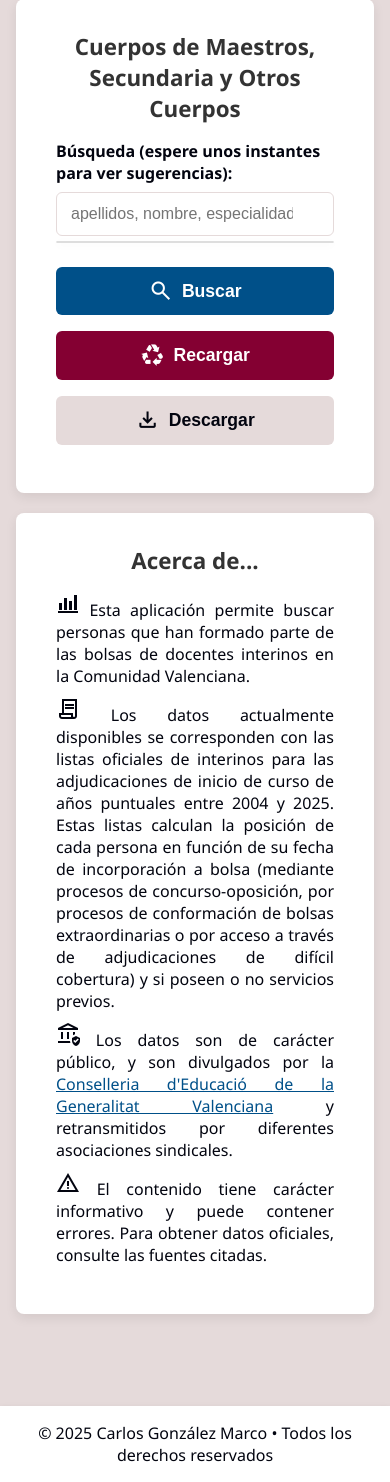
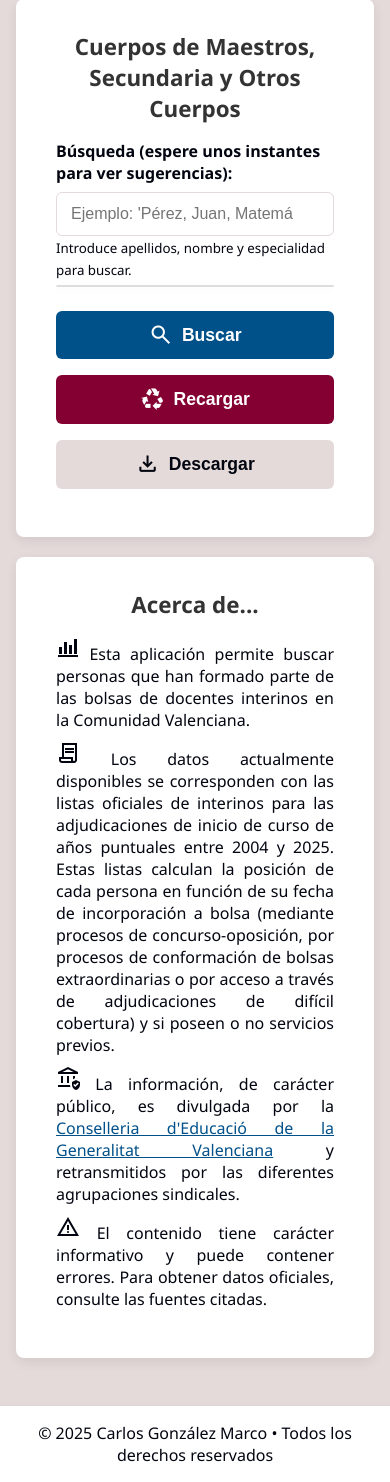
Before and after one commit to cargonm6/flask_interins, a Flask app: page / in a window 390 px wide. Shown: the part 182-1664 px from the top of the page. Run offline with Flask 3, Linux system fonts and the light colour scheme.

Commit message:
Developed search method, added phone options, some improvements

```diff
--- a/app.py
+++ b/app.py
@@ -67,35 +67,68 @@ def remove_accents(text):
 
 def buscar_coincidencias(especialidad=None, apellidos=None, nombre=None):
     cur = get_db().cursor()
-    # Construir consulta base
-    query = '''
+    params = []
+
+    # Verificar si los campos son exactamente iguales
+    query_exact = '''
         SELECT persona.nombre, persona.apellidos, grupo.especialidad
         FROM persona
         JOIN posicion ON persona.id = posicion.persona_id
         JOIN grupo ON grupo.id = posicion.grupo_id
         WHERE 1 = 1
     '''
-    params = []
 
     if nombre:
-        query += ' AND UPPER(persona.nombre) LIKE ?'
-        params.append(f'%{remove_accents(nombre).upper()}%')
+        query_exact += ' AND UPPER(persona.nombre) = ?'  # Exact match
+        params.append(remove_accents(nombre).upper())
     if apellidos:
-        query += ' AND UPPER(persona.apellidos) LIKE ?'
-        params.append(f'%{remove_accents(apellidos).upper()}%')
+        query_exact += ' AND UPPER(persona.apellidos) = ?'  # Exact match
+        params.append(remove_accents(apellidos).upper())
     if especialidad:
-        query += ' AND UPPER(grupo.especialidad) LIKE ?'
-        params.append(f'%{remove_accents(especialidad).upper()}%')
+        query_exact += ' AND UPPER(grupo.especialidad) = ?'  # Exact match
+        params.append(remove_accents(especialidad).upper())
 
-    query += ' GROUP BY persona.nombre, persona.apellidos, grupo.especialidad'
+    query_exact += ' GROUP BY persona.nombre, persona.apellidos, grupo.especialidad'
 
-    results = cur.execute(query, params).fetchall()
+    # Primero intentamos la búsqueda exacta
+    results_exact = cur.execute(query_exact, params).fetchall()
+
+    if results_exact:
+        # Si se encuentra un resultado exacto, devolverlo
+        return [
+            {'NOMBRE': n, 'APELLIDOS': a, 'ESPECIALIDAD': e}
+            for n, a, e in results_exact
+        ]
+
+    # Si no se encuentra, realizamos la búsqueda por aproximación con LIKE
+    query_approx = '''
+        SELECT persona.nombre, persona.apellidos, grupo.especialidad
+        FROM persona
+        JOIN posicion ON persona.id = posicion.persona_id
+        JOIN grupo ON grupo.id = posicion.grupo_id
+        WHERE 1 = 1
+    '''
+    params_approx = []
+
+    if nombre:
+        query_approx += ' AND UPPER(persona.nombre) LIKE ?'  # Búsqueda aproximada
+        params_approx.append(f'%{remove_accents(nombre).upper()}%')
+    if apellidos:
+        query_approx += ' AND UPPER(persona.apellidos) LIKE ?'  # Búsqueda aproximada
+        params_approx.append(f'%{remove_accents(apellidos).upper()}%')
+    if especialidad:
+        query_approx += ' AND UPPER(grupo.especialidad) LIKE ?'  # Búsqueda aproximada
+        params_approx.append(f'%{remove_accents(especialidad).upper()}%')
+
+    query_approx += ' GROUP BY persona.nombre, persona.apellidos, grupo.especialidad'
+
+    results_approx = cur.execute(query_approx, params_approx).fetchall()
 
     # Devolver como lista de dicts
     return [
         {'NOMBRE': n, 'APELLIDOS': a, 'ESPECIALIDAD': e}
-        for n, a, e in results
-    ] if results else None
+        for n, a, e in results_approx
+    ] if results_approx else None
 
 
 def graficar_persona(esp, ape, nom):
--- a/static/css/style.css
+++ b/static/css/style.css
@@ -267,6 +267,11 @@ p+p {
   margin-top: 10px;
 }
 
+.error-message {
+    color: red;
+    font-weight: bold;
+}
+
 @media (max-width: 600px) {
   .botones {
     flex-direction: column;
--- a/templates/index.html
+++ b/templates/index.html
@@ -2,14 +2,38 @@
 <html lang="es">
 
 <head>
-  <meta charset="UTF-8" />
+    <meta charset="UTF-8"/>
     <meta name="viewport" content="width=device-width, initial-scale=1">
     <title>Buscador de personas interinas (GVA)</title>
-  <meta name="viewport" content="width=device-width, initial-scale=1.0" />
-  <link rel="icon" type="image/png" href="static/favicon.png" />
-  <link rel="stylesheet" href="static/css/style.css" />
-  <script src="static/js/app.js">
-  </script>
+    <meta name="viewport" content="width=device-width, initial-scale=1.0"/>
+
+    <!-- Favicons -->
+    <link rel="icon" type="image/svg+xml" href="{{ url_for('static', filename='icons/favicon.svg') }}">
+    <link rel="icon" sizes="16x16" href="{{ url_for('static', filename='icons/favicon-16x16.png') }}">
+    <link rel="icon" sizes="32x32" href="{{ url_for('static', filename='icons/favicon-32x32.png') }}">
+    <link rel="icon" sizes="96x96" href="{{ url_for('static', filename='icons/favicon-96x96.png') }}">
+
+    <!-- iOS Icons -->
+    <link rel="apple-touch-icon" sizes="180x180" href="{{ url_for('static', filename='icons/apple-touch-icon.png') }}">
+
+    <!-- Android Icon -->
+    <link rel="icon" sizes="192x192" href="{{ url_for('static', filename='icons/android-icon.png') }}">
+
+    <!-- Microsoft Tiles -->
+    <meta name="msapplication-TileImage" content="{{ url_for('static', filename='icons/ms-icon-144x144.png') }}">
+    <meta name="msapplication-TileColor" content="#ffffff">
+
+    <link rel="manifest" href="{{ url_for('static', filename='manifest.json') }}"/>
+
+    <!-- Permite que la app se instale en el dispositivo -->
+    <meta name="mobile-web-app-capable" content="yes">
+    <!-- Definir el nombre de la app en Android -->
+    <meta name="application-name" content="GVA Interins">
+    <!-- Definir color de fondo de la pantalla de inicio -->
+    <meta name="background-color" content="#ffffff">
+
+    <link rel="stylesheet" href="static/css/style.css"/>
+    <script src="static/js/app.js" defer></script>
 </head>
 
 <body>
@@ -22,21 +46,27 @@
         <form method="post">
             <label for="busqueda">Búsqueda (espere unos instantes para ver sugerencias):</label>
             <div class="input-loader-wrapper">
-          <input type="text" name="busqueda" id="busqueda" autocomplete="off" required placeholder="apellidos, nombre, especialidad" />
+                <input type="text" name="busqueda" id="busqueda" autocomplete="off" required
+                       placeholder="Ejemplo: 'Pérez, Juan, Matemáticas'" aria-describedby="busqueda-ayuda"/>
                 <span id="loader" class="material-symbols-outlined">autorenew</span>
+                <small id="busqueda-ayuda">Introduce apellidos, nombre y especialidad para buscar.</small>
             </div>
             <ul id="sugerencias"></ul>
             <div class="botones">
-          <button type="submit"><span class="material-symbols-outlined">search</span>Buscar</button>
-          <button type="button" class="red" onclick="reset_page()"><span class="material-symbols-outlined">recycling</span>Recargar</button>
-          <button type="button" {% if not graph_html %} class="disabled" {% endif %} onclick="download_img()" {%
-                        if not graph_html %} disabled {% endif %}>
-            <span class="material-symbols-outlined">download</span>Descargar</button>
+                <button type="submit" aria-label="Buscar">
+                    <span class="material-symbols-outlined">search</span>Buscar
+                </button>
+                <button type="button" class="red" onclick="reset_page()" aria-label="Recargar la página">
+                    <span class="material-symbols-outlined">recycling</span>Recargar
+                </button>
+                <button type="button" {% if not graph_html %} class="disabled" {% endif %} onclick="download_img()" {% if not graph_html %} disabled {% endif %} aria-label="Descargar la imagen">
+                    <span class="material-symbols-outlined">download</span>Descargar
+                </button>
             </div>
         </form>
 
         {% if error %}
-      <p style="color: red;">{{ error }}</p>
+            <p class="error-message">{{ error }}</p>
         {% endif %}
 
         {% if graph_html %}
@@ -50,8 +80,7 @@
     <div class="container">
         <h2>Acerca de...</h2>
         <p><span class="material-symbols-outlined">bar_chart_4_bars</span>&nbsp;Esta aplicación permite buscar personas
-        que han formado parte de las bolsas de docentes interinos en la
-        Comunidad Valenciana.</p>
+            que han formado parte de las bolsas de docentes interinos en la Comunidad Valenciana.</p>
         <p><span class="material-symbols-outlined">contract</span>&nbsp;Los datos actualmente disponibles se
             corresponden con las listas oficiales de interinos para las
             adjudicaciones
@@ -59,13 +88,11 @@
             cada persona en función de su fecha de incorporación a bolsa (mediante procesos de concurso-oposición, por
             procesos de conformación de bolsas extraordinarias o por acceso a través de adjudicaciones de difícil
             cobertura) y si poseen o no servicios previos.</p>
-      <p><span class="material-symbols-outlined">assured_workload</span>&nbsp;Los datos son de carácter público, y
-        son divulgados por la <a href="https://ceice.gva.es/es/web/educacion" target="_blank">Conselleria d'Educació
-          de la Generalitat Valenciana</a> y retransmitidos por diferentes
-        asociaciones sindicales.</p>
+        <p><span class="material-symbols-outlined">assured_workload</span>&nbsp;La información, de carácter público, es
+            divulgada por la <a href="https://ceice.gva.es/es/web/educacion" target="_blank">Conselleria d'Educació
+                de la Generalitat Valenciana</a> y retransmitidos por las diferentes agrupaciones sindicales.</p>
         <p><span class="material-symbols-outlined">warning</span>&nbsp;El contenido tiene carácter informativo y puede
-        contener errores. Para obtener datos oficiales, consulte las
-        fuentes citadas.</p>
+            contener errores. Para obtener datos oficiales, consulte las fuentes citadas.</p>
     </div>
 </main>
 <footer>
```
Also changed, not shown: manifest.json (added), static/favicon.png (deleted), static/icons/android-icon.png (added), static/icons/apple-touch-icon.png (added), static/icons/favicon-16x16.png (added), static/icons/favicon-32x32.png (added), static/icons/favicon.svg (added), static/icons/ms-icon-144x144.png (added). Lines whose indentation alone changed are shown as unchanged.
